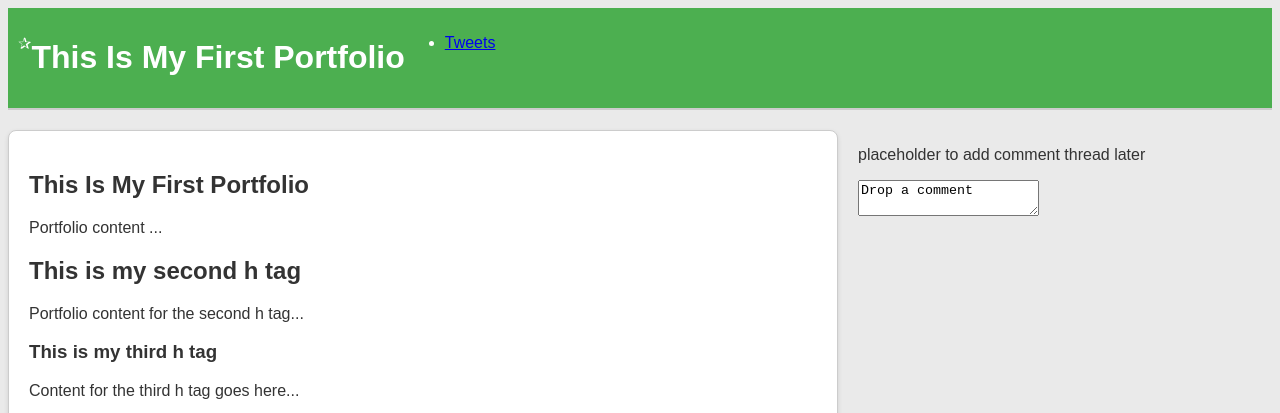
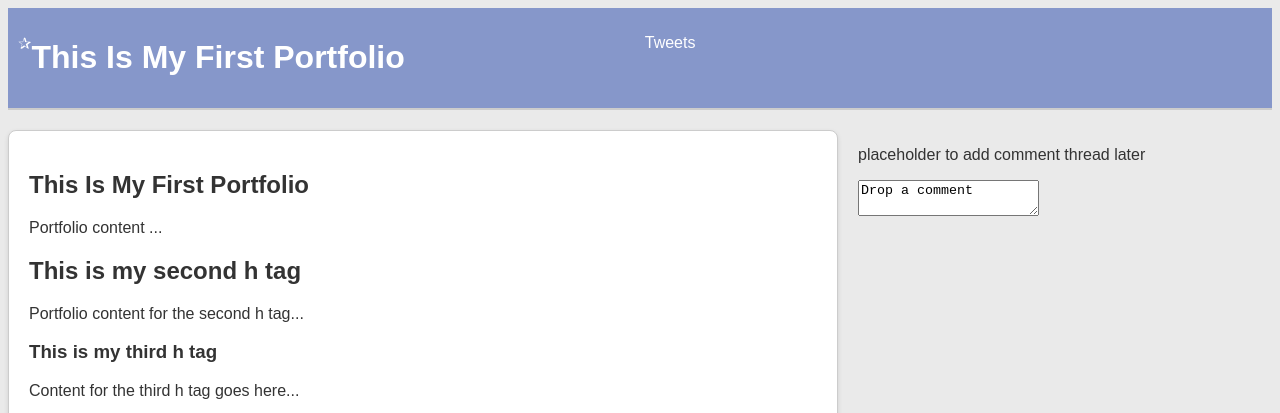
Before and after one commit to ChicoMaloCrown/My_First_Portfolio, a plain HTML site: page css_basic/index.html in a window 1280 px wide. Shown: the top 413 px of the page. Drawn offline with Linux system fonts and the light colour scheme.

Commit message:
Modified styles.css file

```diff
--- a/css_basic/styles.css
+++ b/css_basic/styles.css
@@ -7,7 +7,7 @@ body {
 }
 
 header {
-    background-color: #4CAF50;
+    background-color: #8697CA;
     color: white;
     border-bottom: 2px solid #ccc;
     padding: 10px;
@@ -17,6 +17,19 @@ header {
 .logo {
     max-width: 100%;
     height: auto;
+}
+
+nav ul li {
+    list-style: none;
+    padding: 0;
+    margin: 0;
+}
+
+nav ul li a {
+    color: white;
+    text-decoration: none;
+    padding: 200px;
+    margin-top: 20px;
 }
 
 main {
```
